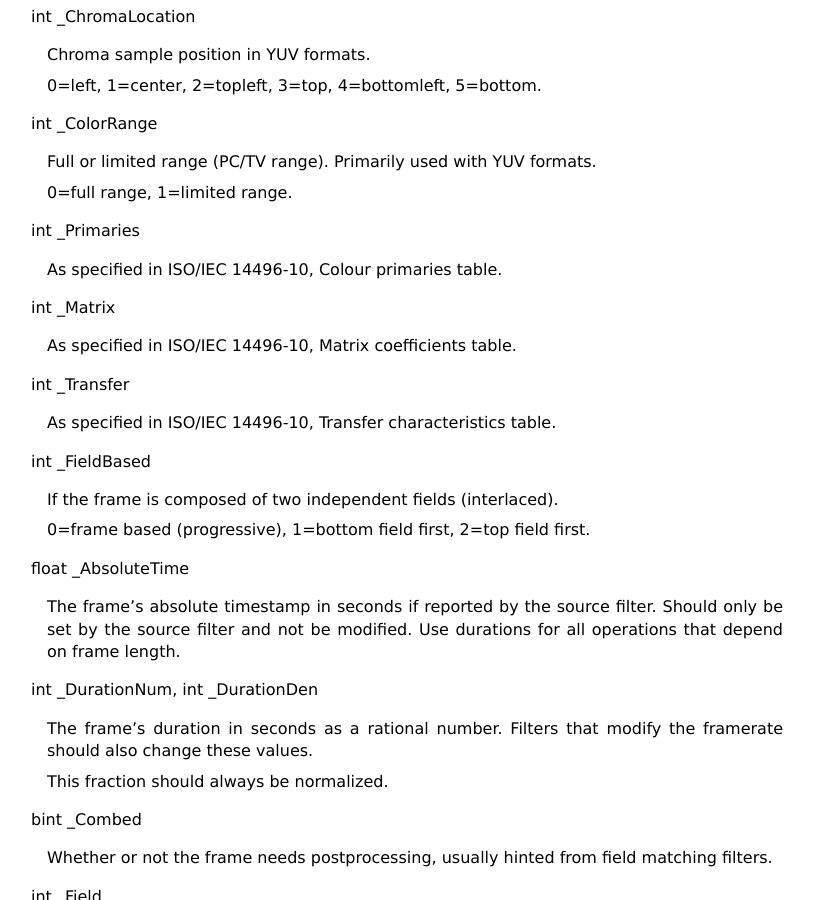
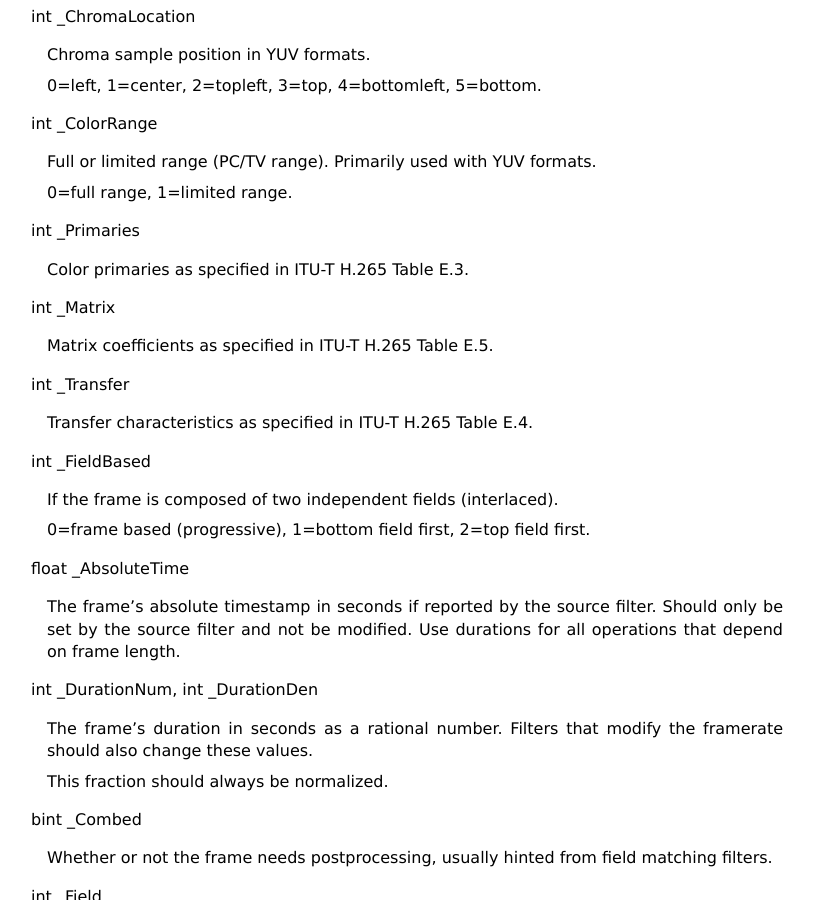
Before and after one commit to vapoursynth/vapoursynth, a Sphinx documentation site: the page built from doc/apireference.rst, in a window 1280 px wide and 900 px high, scrolled down 1139 px. Shown: the whole window, without its empty margins (49-863 px from the left). Built offline with Sphinx 7.4.7, drawn with Linux system fonts in a browser that asks for light colours; formulas are drawn with MathJax 3.

Commit message:
Update docs

```diff
--- a/doc/apireference.rst
+++ b/doc/apireference.rst
@@ -53,15 +53,15 @@ int _ColorRange
 
 int _Primaries
 
-   As specified in ISO/IEC 14496-10, Colour primaries table.
+   Color primaries as specified in ITU-T H.265 Table E.3.
 
 int _Matrix
 
-   As specified in ISO/IEC 14496-10, Matrix coefficients table.
+   Matrix coefficients as specified in ITU-T H.265 Table E.5.
 
 int _Transfer
 
-   As specified in ISO/IEC 14496-10, Transfer characteristics table.
+   Transfer characteristics as specified in ITU-T H.265 Table E.4.
 
 int _FieldBased
 
```
